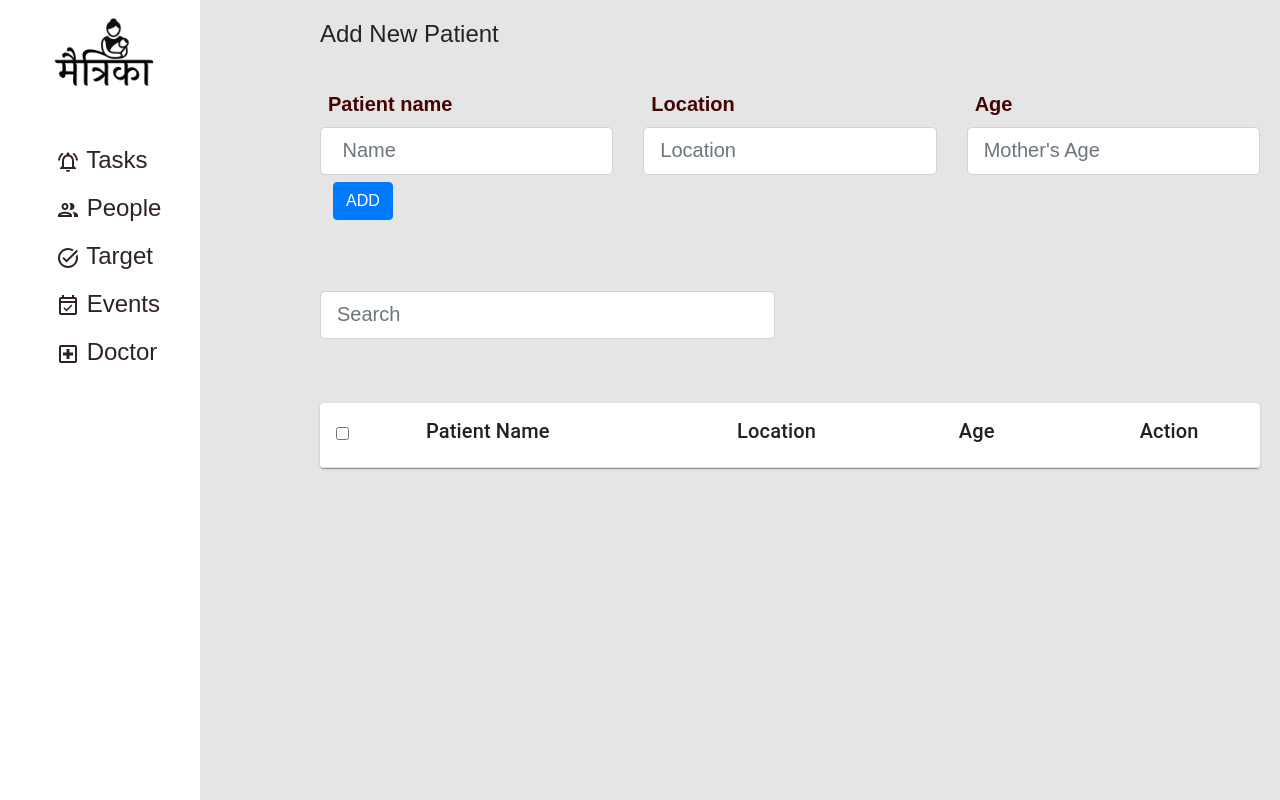
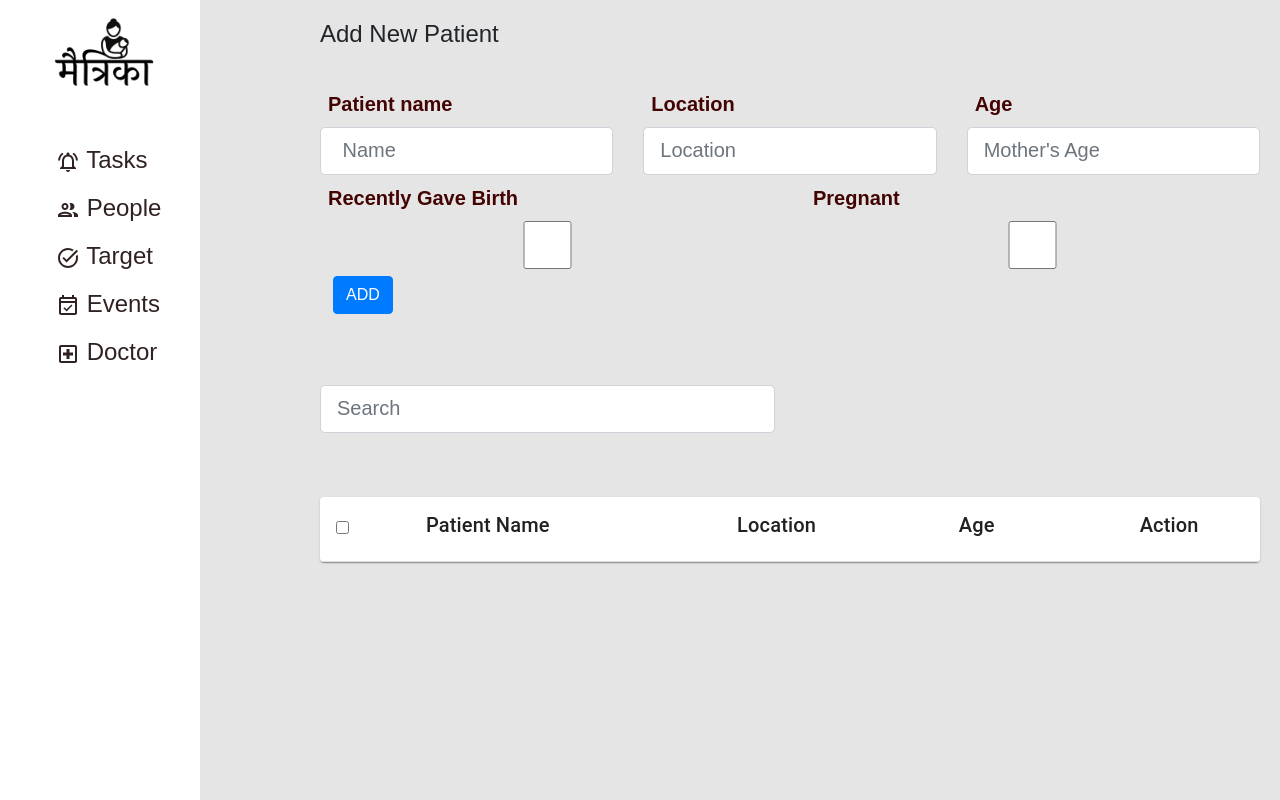
Before and after one commit to dhakalmahima188/Maitrika, a React (Create React App) app: page /people in a window 1280 px wide. Built offline with nearby package versions, Linux system fonts and the light colour scheme.

Commit message:
local storage

```diff
--- a/src/App.js
+++ b/src/App.js
@@ -6,31 +6,16 @@ import { SearchBar } from "./Components/Home/SearchBar";
 import { InputField } from "./Components/Home/InputField";
 import { Target } from "./Components/Target/Target";
 import { Doctor } from "./Components/Doctor/Doctor";
+import { removePeople, getPeople, addPeople } from "./localstorage";
 
 import { BrowserRouter as Router, Route, Routes } from "react-router-dom";
 // import "../node_modules/bootstrap/dist/css/bootstrap.min.css";
 import React, { useEffect, useState } from "react";
 import { Tasks } from "./Components/Tasks/Tasks";
 
-const localStorageItemKey = "patient"
-function getPeople() {
-  let data = localStorage.getItem(localStorageItemKey)
-  if (data) {
-    let jsondata = JSON.parse(data)
-    return jsondata.patients
-  }
-  else{
-    localStorage.setItem(localStorageItemKey, JSON.stringify({patients: []}))
-    return []
-  }
-}
-function addPeople(person) {
-  let people = getPeople()
-  localStorage.setItem(localStorageItemKey, JSON.stringify({patients: [...people, person]}))
-}
-
 function App() {
   const onDelete = (event) => {
+    removePeople(event)
     setevents(
       events.filter((e) => {
         return e !== event;
@@ -46,7 +31,7 @@ function App() {
   }, [])
 
   const [vitals, setvitals] = useState([]);
-  const addEvent = (title, desc, age, xyz) => {
+  const addEvent = (title, desc, age, recentlyGaveBirth, pregnant, xyz) => {
     if (events.length === 0) {
       var sn = 1;
     } else {
@@ -57,6 +42,8 @@ function App() {
       title: title,
       desc: desc,
       age: age,
+      recentlyGaveBirth: recentlyGaveBirth,
+      pregnant: pregnant,
       xyz: xyz,
     };
     setevents([...events, myevent]);
--- a/src/Components/Home/InputField.js
+++ b/src/Components/Home/InputField.js
@@ -9,13 +9,14 @@ export const InputField = (props) => {
   const [title, setTitle] = useState("");
   const [desc, setDesc] = useState("");
   const [age, setAge] = useState("");
-
+  const [recentlyGaveBirth, setRecentlyGaveBirth] = useState(false)
+  const [pregnant, setpregnant] = useState(false)
 
   const submit = () => {
     if (!title || !desc || !age ) {
       alert("Blank detected");
     } else {
-      props.addEvent(title, desc, age, 'xyz');
+      props.addEvent(title, desc, age, recentlyGaveBirth, pregnant, 'xyz');
     }
   };
 
@@ -63,6 +64,30 @@ export const InputField = (props) => {
         </Row>
         <Row>
           <Col>
+           <div id="labels">Recently Gave Birth</div>
+            <Form.Control
+              size="lg"
+              type="checkbox"
+              value={recentlyGaveBirth}
+              onChange={(e) => {
+                setRecentlyGaveBirth(e.target.value);
+              }}
+            />
+          </Col>
+          <Col>
+           <div id="labels">Pregnant</div>
+            <Form.Control
+              size="lg"
+              type="checkbox"
+              value={pregnant}
+              onChange={(e) => {
+                setpregnant(e.target.value);
+              }}
+            />
+          </Col>
+        </Row>
+        <Row>
+          <Col>
             <div className="btn">
               <Button variant="primary" type="button" onClick={submit} className='btn_prop'>
                 ADD
--- a/src/Components/Person/Person.js
+++ b/src/Components/Person/Person.js
@@ -5,7 +5,6 @@ import { BrowserRouter as Router, useParams } from "react-router-dom";
 import { Button } from "react-bootstrap";
 import Card from "react-bootstrap/Card";
 export const Person = (props) => {
-  console.log(props.addVital);
   let { name } = useParams();
 
   const [showDeleteModal, setShowDeleteModal] = React.useState(false);
@@ -70,6 +69,7 @@ export const Person = (props) => {
         addVital={props.addVital}
         show={showDeleteModal}
         onCancel={() => setShowDeleteModal(false)}
+        person={name}
       />
       <br></br>
 
--- /dev/null
+++ b/src/localstorage.js
@@ -0,0 +1,36 @@
+const localStorageItemKey = "patient"
+export function getPeople() {
+    let data = localStorage.getItem(localStorageItemKey)
+    if (data) {
+        let jsondata = JSON.parse(data)
+        return jsondata.patients
+    }
+    else {
+        localStorage.setItem(localStorageItemKey, JSON.stringify({ patients: [] }))
+        return []
+    }
+}
+export function addPeople(person) {
+    let people = getPeople()
+    localStorage.setItem(localStorageItemKey, JSON.stringify({ patients: [...people, person] }))
+}
+
+export function addChild(parentName, childInfo) {
+    // let people = getPeople()
+    // // const index = people.findIndex(p => p.title == person.title)
+    // if(index > -1)
+    // {
+    // let person = people[index]
+    // // TODo
+
+    // }
+}
+
+export function removePeople(person) {
+    let people = getPeople();
+    const index = people.findIndex(p => p.title == person.title)
+    if (index > -1) {
+        people.splice(index, 1)
+    }
+    localStorage.setItem(localStorageItemKey, JSON.stringify({ patients: [...people] }))
+}
```
